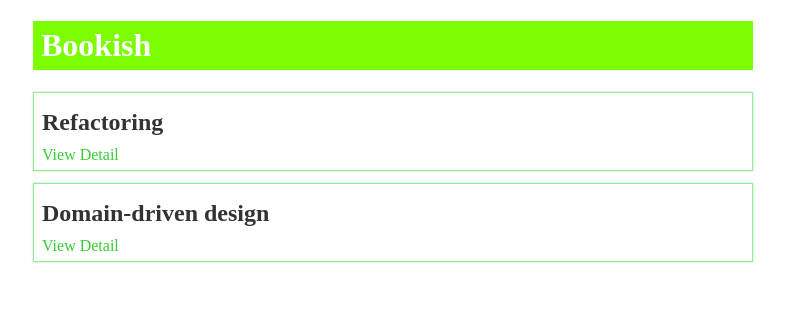
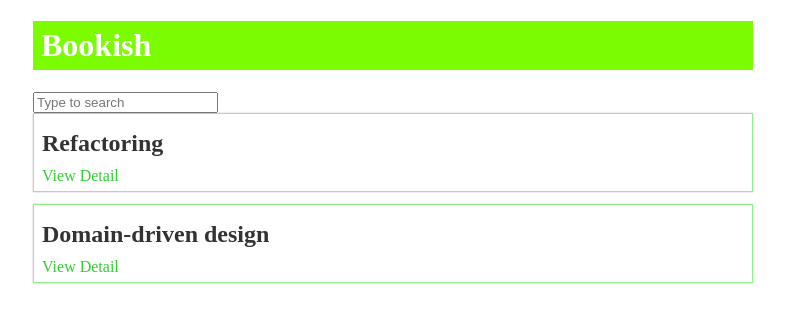
Before and after one commit to moyea/bookish-react, a React (Create React App) app: page / in a window 1280 px wide. Shown: the top 322 px of the page, without its empty margins (247-1032 px from the left). Built offline with nearby package versions, Linux system fonts and the light colour scheme; data requests are answered from the project's data file.

Commit message:
添加搜索功能及搜索功能的e2e测试

```diff
--- a/src/containers/BookListContainer.js
+++ b/src/containers/BookListContainer.js
@@ -25,8 +25,34 @@ class BookListContainer extends Component {
       });
   }
 
+  filterBook(e) {
+    this.setState({
+      term: e.target.value
+    });
+    axios.get(`http://localhost:8080/books?q=${e.target.value}`)
+      .then(res => {
+        this.setState({
+          books: res.data,
+          loading: false
+        });
+      })
+      .catch(err => {
+        this.setState({
+          loading: false,
+          error: err
+        })
+      });
+  }
+
   render() {
-    return <BookList {...this.state}/>
+    return (
+      <div>
+        <input type="text" className="search" placeholder="Type to search"
+               onChange={(e) => this.filterBook(e)} value={this.state.term}/>
+        <BookList {...this.state}/>
+      </div>
+
+    )
   }
 }
 
```
Also changed, not shown: 1 other file (tests, documents, lock files or other folders).
